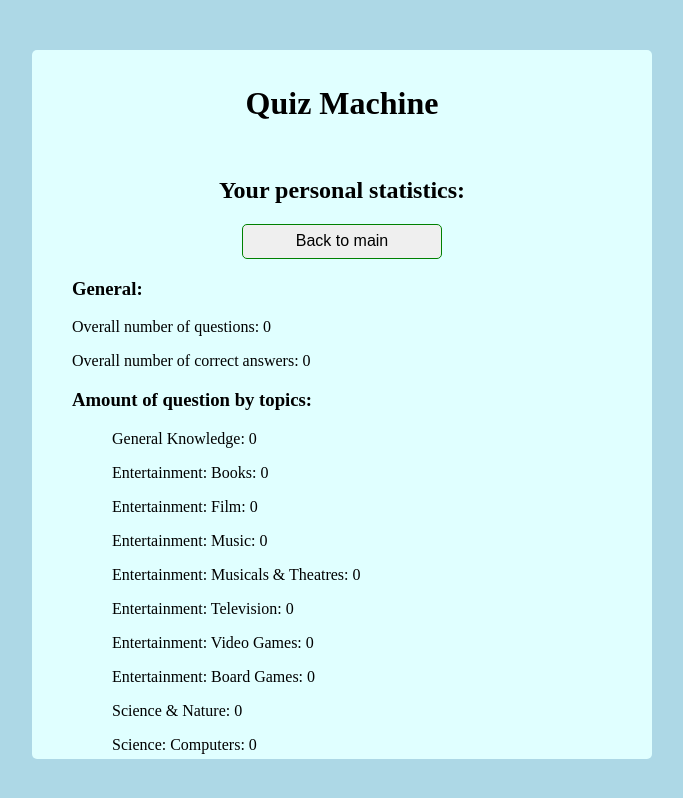
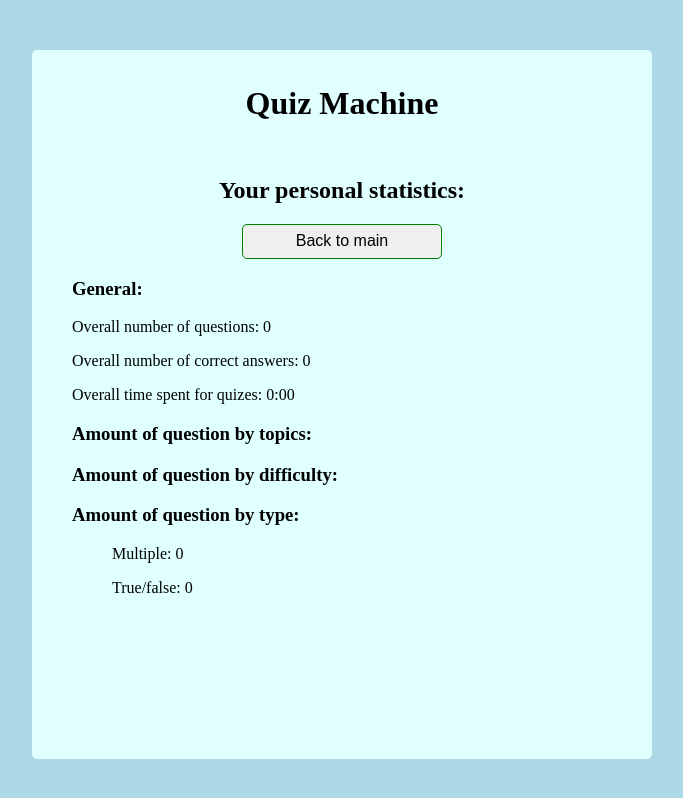
Before and after one commit to Slimmzzz/React_01.24, a React (Vite) app: page /statistics in a window 1280 px wide. Shown: the top 798 px of the page, without its empty margins (298-981 px from the left). Built offline with nearby package versions, Linux system fonts and the light colour scheme.

Commit message:
add/ add timer for overall time spent for quizes, dispatch refetch method for restart button to fetch new data from API

```diff
--- a/package.json
+++ b/package.json
@@ -11,6 +11,8 @@
   },
   "dependencies": {
     "@reduxjs/toolkit": "^2.2.0",
+    "he": "^1.2.0",
+    "html-entities": "^2.4.0",
     "react": "^18.2.0",
     "react-dom": "^18.2.0",
     "react-redux": "^9.1.0",
--- a/src/components/StatisticsScreen.jsx
+++ b/src/components/StatisticsScreen.jsx
@@ -4,7 +4,9 @@ import { ROUTE_HELPERS } from './router/ROUTE_HELPERS'
 import { useNavigate } from 'react-router-dom'
 
 export const StatisticsScreen = () => {
-  const statisticsDataFromRedux = useSelector((state) => state.statistics)
+  const { questions, categories, difficulty, type, time } = useSelector(
+    (state) => state.statistics
+  )
   const navigate = useNavigate()
 
   return (
@@ -16,111 +18,39 @@ export const StatisticsScreen = () => {
         <ul className="list_block">
           <h3>General:</h3>
           <li className="list_item">
-            <p>Overall number of questions: {statisticsDataFromRedux.questions.allQuestions}</p>
+            <p>Overall number of questions: {questions.allQuestions}</p>
           </li>
           <li className="list_item">
-            <p>
-              Overall number of correct answers:{' '}
-              {statisticsDataFromRedux.questions.allCorrectAnswers}
-            </p>
+            <p>Overall number of correct answers: {questions.allCorrectAnswers}</p>
+          </li>
+          <li className="list_item">
+            <p>Overall time spent for quizes: {time.minutes}:{time.seconds.toString().padStart(2, '0')}</p>
           </li>
 
           <li className="list_item">
             <h3 className="h3">Amount of question by topics:</h3>
             <ul className="list_block">
-              <li className="list_item">
-                <p>General Knowledge: {statisticsDataFromRedux.categories["General Knowledge"]}</p>
-              </li>
-              <li className="list_item">
-                <p>Entertainment: Books: {statisticsDataFromRedux.categories["Entertainment: Books"]}</p>
-              </li>
-              <li className="list_item">
-                <p>Entertainment: Film: {statisticsDataFromRedux.categories["Entertainment: Film"]}</p>
-              </li>
-              <li className="list_item">
-                <p>Entertainment: Music: {statisticsDataFromRedux.categories["Entertainment: Music"]}</p>
-              </li>
-              <li className="list_item">
-                <p>
-                  Entertainment: Musicals & Theatres: {statisticsDataFromRedux.categories["Entertainment: Musicals &amp; Theatres"]}
-                </p>
-              </li>
-              <li className="list_item">
-                <p>Entertainment: Television: {statisticsDataFromRedux.categories["Entertainment: Television"]}</p>
-              </li>
-              <li className="list_item">
-                <p>Entertainment: Video Games: {statisticsDataFromRedux.categories["Entertainment: Video Games"]}</p>
-              </li>
-              <li className="list_item">
-                <p>Entertainment: Board Games: {statisticsDataFromRedux.categories["Entertainment: Board Games"]}</p>
-              </li>
-              <li className="list_item">
-                <p>Science & Nature: {statisticsDataFromRedux.categories["Science &amp; Nature"]}</p>
-              </li>
-              <li className="list_item">
-                <p>Science: Computers: {statisticsDataFromRedux.categories["Science: Computers"]}</p>
-              </li>
-              <li className="list_item">
-                <p>Science: Mathematics: {statisticsDataFromRedux.categories["Science: Mathematics"]}</p>
-              </li>
-              <li className="list_item">
-                <p>Mythology: {statisticsDataFromRedux.categories["Mythology"]}</p>
-              </li>
-              <li className="list_item">
-                <p>Sports: {statisticsDataFromRedux.categories["Sports"]}</p>
-              </li>
-              <li className="list_item">
-                <p>Geography: {statisticsDataFromRedux.categories["Geography"]}</p>
-              </li>
-              <li className="list_item">
-                <p>History: {statisticsDataFromRedux.categories["History"]}</p>
-              </li>
-              <li className="list_item">
-                <p>Politics: {statisticsDataFromRedux.categories["Politics"]}</p>
-              </li>
-              <li className="list_item">
-                <p>Art: {statisticsDataFromRedux.categories["Art"]}</p>
-              </li>
-              <li className="list_item">
-                <p>Celebrities: {statisticsDataFromRedux.categories["Celebrities"]}</p>
-              </li>
-              <li className="list_item">
-                <p>Animals: {statisticsDataFromRedux.categories["Animals"]}</p>
-              </li>
-              <li className="list_item">
-                <p>Vehicles: {statisticsDataFromRedux.categories["Vehicles"]}</p>
-              </li>
-              <li className="list_item">
-                <p>Entertainment: Comics: {statisticsDataFromRedux.categories["Entertainment: Comics"]}</p>
-              </li>
-              <li className="list_item">
-                <p>Science: Gadgets: {statisticsDataFromRedux.categories["Science: Gadgets"]}</p>
-              </li>
-              <li className="list_item">
-                <p>
-                  Entertainment: Japanese Anime & Manga: {statisticsDataFromRedux.categories["Entertainment: Japanese Anime &amp; Manga"]}
-                </p>
-              </li>
-              <li className="list_item">
-                <p>
-                  Entertainment: Cartoon & Animations: {statisticsDataFromRedux.categories["Entertainment: Cartoon &amp; Animations"]}
-                </p>
-              </li>
+              {Object.entries(categories).map((categoryItem, index) => (
+                <li key={index} className="list_item">
+                  <p>
+                    {categoryItem[0]}: {categoryItem[1]}
+                  </p>
+                </li>
+              ))}
             </ul>
           </li>
 
           <li className="list_item">
             <h3>Amount of question by difficulty:</h3>
             <ul className="list_block">
-              <li className="list_item">
-                <p>Easy: {statisticsDataFromRedux.difficulty.easy}</p>
-              </li>
-              <li className="list_item">
-                <p>Medium: {statisticsDataFromRedux.difficulty.medium}</p>
-              </li>
-              <li className="list_item">
-                <p>Hard: {statisticsDataFromRedux.difficulty.hard}</p>
-              </li>
+              {Object.entries(difficulty).map((difficultyItem, index) => (
+                <li key={index} className="list_item">
+                  <p>
+                    {difficultyItem[0][0].toUpperCase() + difficultyItem[0].slice(1)}:{' '}
+                    {difficultyItem[1]}
+                  </p>
+                </li>
+              ))}
             </ul>
           </li>
 
@@ -128,10 +58,10 @@ export const StatisticsScreen = () => {
             <h3>Amount of question by type:</h3>
             <ul className="list_block">
               <li className="list_item">
-                <p>Multiple: {statisticsDataFromRedux.type.multiple}</p>
+                <p>Multiple: {type.multiple}</p>
               </li>
               <li className="list_item">
-                <p>True/false: {statisticsDataFromRedux.type.boolean}</p>
+                <p>True/false: {type.boolean}</p>
               </li>
             </ul>
           </li>
--- a/src/components/TimerAndCurrenQuestion.jsx
+++ b/src/components/TimerAndCurrenQuestion.jsx
@@ -3,7 +3,7 @@ import { useNavigate } from 'react-router-dom'
 import { ROUTE_HELPERS } from './router/ROUTE_HELPERS'
 import { useSelector } from 'react-redux'
 
-export const QuizTimerAndCurrentQuestion = () => {
+export const QuizTimerAndCurrentQuestion = ({ quizEnd }) => {
   const optionsFromRedux = useSelector((store) => store.quizOptions)
   const questionNumFromRedux = useSelector((store) => store.questionNum)
   const [over, setOver] = useState(false)
@@ -17,6 +17,7 @@ export const QuizTimerAndCurrentQuestion = () => {
 
       if (min === 0 && sec === 0) {
         setOver(true)
+        quizEnd()
       } else if (sec === 0) {
         setTime(([min]) => [min - 1, 59])
       } else {
@@ -29,6 +30,7 @@ export const QuizTimerAndCurrentQuestion = () => {
     if (min <= 0 && sec <= 0) {
       clearInterval(timerId)
       setOver(true)
+      quizEnd()
 
       setTimeout(() => ROUTE_HELPERS.handleGoToResultsScreen(navigate), 2500)
     }
--- a/src/components/redux/StatisticsReducer/StatisticsSlice.js
+++ b/src/components/redux/StatisticsReducer/StatisticsSlice.js
@@ -5,40 +5,15 @@ const initialState = {
     allQuestions: 0,
     allCorrectAnswers: 0
   },
-  categories: {
-    ["General Knowledge"]: 0,
-    ["Entertainment: Books"]: 0,
-    ["Entertainment: Film"]: 0,
-    ["Entertainment: Music"]: 0,
-    ["Entertainment: Musicals &amp; Theatres"]: 0,
-    ["Entertainment: Television"]: 0,
-    ["Entertainment: Video Games"]: 0,
-    ["Entertainment: Board Games"]: 0,
-    ["Science &amp; Nature"]: 0,
-    ["Science: Computers"]: 0,
-    ["Science: Mathematics"]: 0,
-    ["Mythology"]: 0,
-    ["Sports"]: 0,
-    ["Geography"]: 0,
-    ["History"]: 0,
-    ["Politics"]: 0,
-    ["Art"]: 0,
-    ["Celebrities"]: 0,
-    ["Animals"]: 0,
-    ["Vehicles"]: 0,
-    ["Entertainment: Comics"]: 0,
-    ["Science: Gadgets"]: 0,
-    ["Entertainment: Japanese Anime &amp; Manga"]: 0,
-    ["Entertainment: Cartoon &amp; Animations"]: 0
-  },
-  difficulty: {
-    easy: 0,
-    medium: 0,
-    hard: 0
-  },
+  categories: {},
+  difficulty: {},
   type: {
     boolean: 0,
     multiple: 0
+  },
+  time: {
+    minutes: 0,
+    seconds: 0
   }
 }
 
@@ -49,8 +24,17 @@ export const StatisticsSlice = createSlice({
     addDataToStatistics(state, action) {
       state.questions.allQuestions += 1
 
-      state.categories[action.payload['category']] += 1
-      state.difficulty[action.payload['difficulty']] += 1
+      if (action.payload['category'] in state.categories) {
+        state.categories[action.payload['category']] += 1
+      } else {
+        state.categories[action.payload['category']] = 1
+      }
+
+      if (action.payload['difficulty'] in state.difficulty) {
+        state.difficulty[action.payload['difficulty']] += 1
+      } else {
+        state.difficulty[action.payload['difficulty']] = 1
+      }
 
       if (action.payload['type'] === 'multiple') {
         state.type.multiple += 1
@@ -62,10 +46,20 @@ export const StatisticsSlice = createSlice({
     },
     incrementCorrectAnswer(state) {
       state.questions.allCorrectAnswers += 1
+    },
+    addTimeSpentToStatistics(state, action) {
+      state.time.seconds += action.payload.seconds
+      state.time.minutes += action.payload.minutes
+
+      if (state.time.seconds >= 60) {
+        state.time.minutes += 1
+        state.time.seconds -= 60
+      }
     }
   }
 })
 
 export const statisticsReducer = StatisticsSlice.reducer
 
-export const { addDataToStatistics, incrementCorrectAnswer } = StatisticsSlice.actions
+export const { addDataToStatistics, incrementCorrectAnswer, addTimeSpentToStatistics } =
+  StatisticsSlice.actions
--- a/src/components/redux/store.js
+++ b/src/components/redux/store.js
@@ -15,13 +15,15 @@ import {
   PURGE,
   REGISTER
 } from 'redux-persist'
+import { timeSpentForQuizReducer } from './timeSpentForQuiz/timeSpentForQuiz'
 
 const combinedReducers = combineReducers({
   quizOptions: optionsReducer,
   [questionsApi.reducerPath]: questionsApi.reducer,
   statistics: statisticsReducer,
   questionNum: questionNumReducer,
-  correctAnswersAmount: correctAnswersReducer
+  correctAnswersAmount: correctAnswersReducer,
+  timeSpentForQuiz: timeSpentForQuizReducer
 })
 
 const persistConfig = {
--- /dev/null
+++ b/src/components/redux/timeSpentForQuiz/TimeSpentForQuiz.js
@@ -0,0 +1,22 @@
+import { createSlice } from '@reduxjs/toolkit'
+
+const initialState = {
+  minutes: 0,
+  seconds: 0
+}
+
+export const TimeSpentForQuizSlice = createSlice({
+  name: 'timeSpentForQuiz',
+  initialState,
+  reducers: {
+    addTimeSpentForQuiz(state, action) {
+      state.minutes += action.payload[0]
+      state.seconds += action.payload[1]
+    },
+    resetTimeSpent: () => ({ ...initialState })
+  }
+})
+
+export const timeSpentForQuizReducer = TimeSpentForQuizSlice.reducer
+
+export const { addTimeSpentForQuiz, resetTimeSpent } = TimeSpentForQuizSlice.actions
```
Also changed, not shown: src/components/ModalWindow.jsx (+7 -1 lines), src/components/QuestionBlock.jsx (+7 -3 lines), src/components/QuizScreen.jsx (+33 -2 lines), src/components/ResultsScreen.jsx (+15 -1 lines), 1 other file (tests, documents, lock files or other folders).
